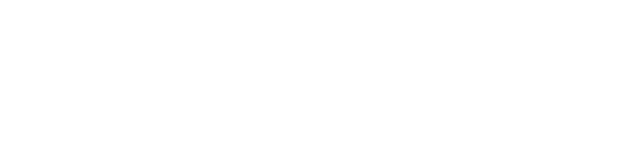
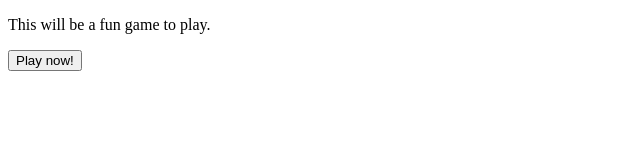
Before and after one commit to benjaminbwright/the-learning-game, a plain HTML site: page index.html in a window 1280 px wide. Shown: the whole page, without its empty margins (0-640 px from the left). Drawn offline with Linux system fonts and the light colour scheme.

Commit message:
Made a button element

```diff
--- a/index.html
+++ b/index.html
@@ -12,10 +12,14 @@
 
     <!-- Include About Us  -->
 
-    <!-- List of Students
+    <!-- List of Students -->
 
- Play should be aligned to the right.
+ <!-- Play should be aligned to the right.  -->
 
- Footer  -->
+      <section>
+        <p>This will be a fun game to play.</p>
+        <button type="button" onclick="alert('hello there')">Play now!</button>
+      </section>
+   <!-- Footer -->
   </body>
 </html>
```
